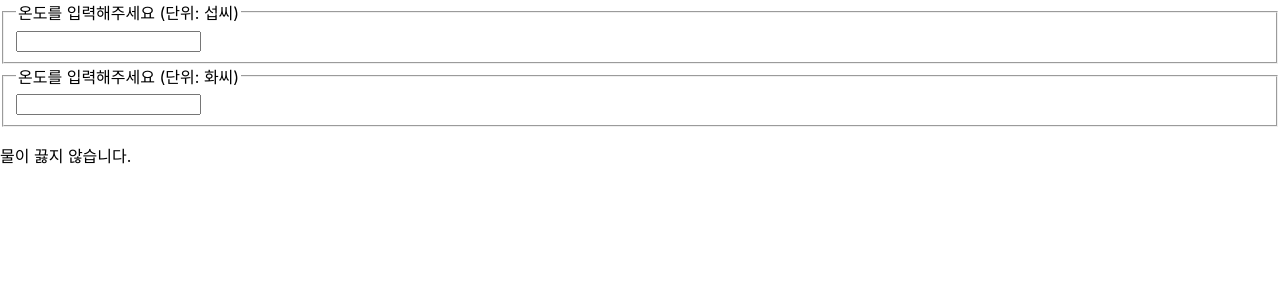
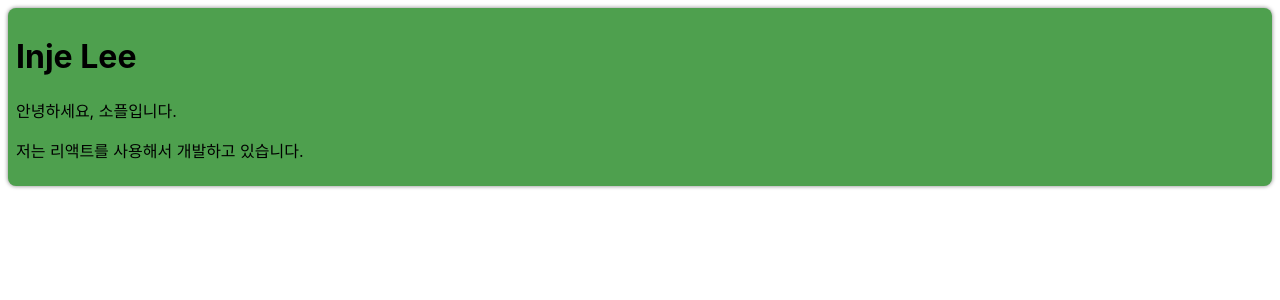
Before and after one commit to hanby-choi/FrontendStudy, a React (Create React App) app in the folder first-react/my-app/: page / in a window 1280 px wide. Shown: the top 300 px of the page. Built offline with nearby package versions, Linux system fonts and the light colour scheme.

Commit message:
[처음 만난 리액트] chapter 13 실습 코드

```diff
--- /dev/null
+++ b/first-react/my-app/src/chapter_13/Card.jsx
@@ -0,0 +1,18 @@
+function Card(props){
+    const {title, backgroundColor, children} = props;
+    return (
+        <div
+            style={{
+                margin: 8,
+                padding: 8,
+                borderRadius: 8,
+                boxShadow: "0px 0px 4px grey",
+                backgroundColor: backgroundColor || "white",
+            }}
+        >
+            {title && <h1>{title}</h1>}
+            {children}
+        </div>
+    );
+}
+export default Card;
--- /dev/null
+++ b/first-react/my-app/src/chapter_13/ProfileCard.jsx
@@ -0,0 +1,11 @@
+import Card from "./Card";
+
+function ProfileCard(props){
+    return (
+        <Card title="Inje Lee" backgroundColor="#4ea04e">
+            <p>안녕하세요, 소플입니다.</p>
+            <p>저는 리액트를 사용해서 개발하고 있습니다.</p>
+        </Card>
+    );
+}
+export default ProfileCard;
--- a/first-react/my-app/src/index.js
+++ b/first-react/my-app/src/index.js
@@ -14,10 +14,11 @@
 import AttendanceBook from './chapter_10/AttendanceBook';
 import SignUp from './chapter_11/SignUp';
 import Calculator from './chapter_12/Calculator';
+import ProfileCard from './chapter_13/ProfileCard';
 
 ReactDOM.render(
   <React.StrictMode>
-    <Calculator/>
+    <ProfileCard/>
   </React.StrictMode>,
   document.getElementById('root')
 );
```
